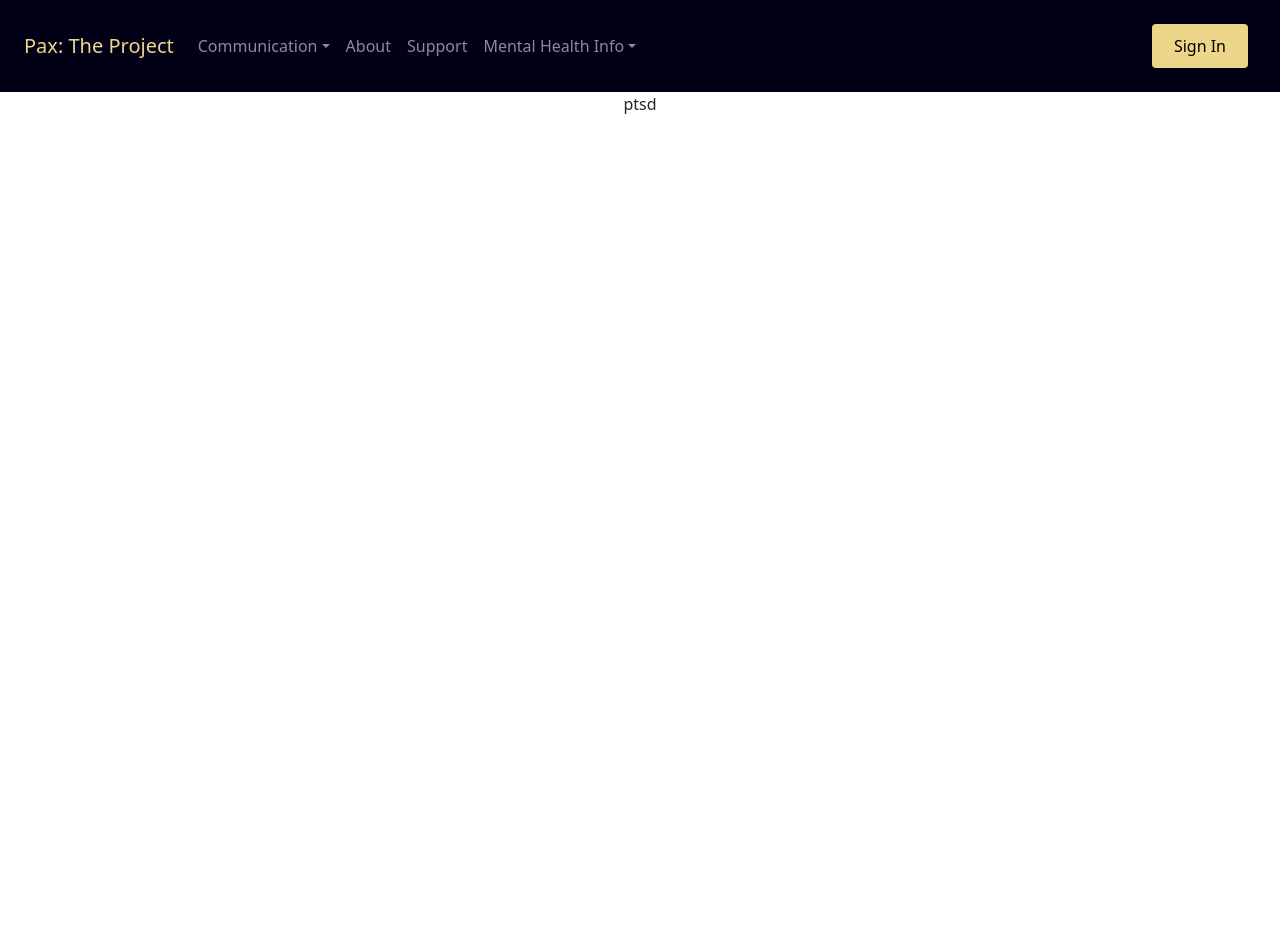
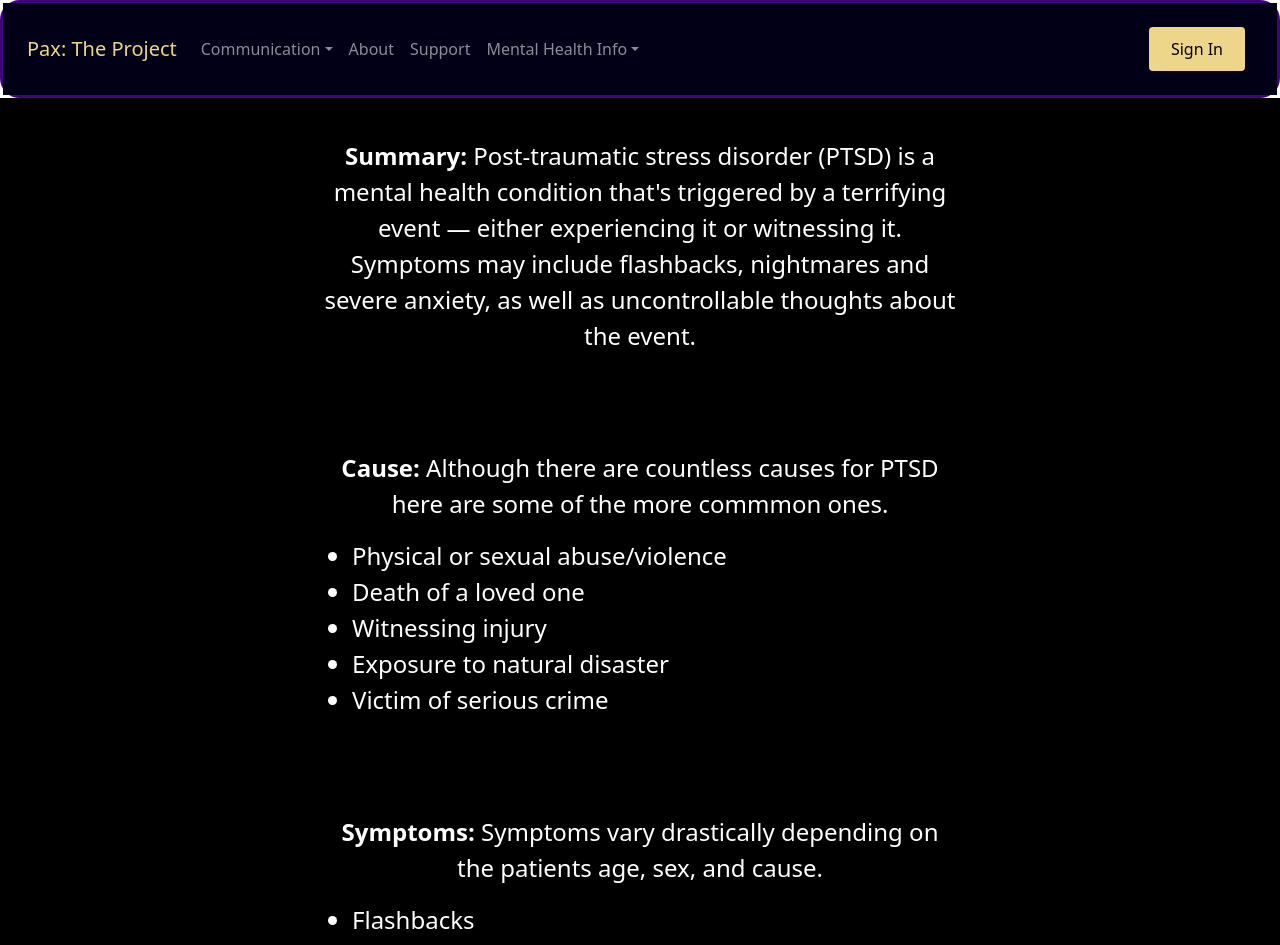
Before and after one commit to johnnyzheng111/PaxGitInit, a React (Create React App) app in the folder web_git_init/: page /mentalHealthInfo/ptsd in a window 1280 px wide. Shown: the top 945 px of the page. Before the commit the page ends 800 px from the top, so only its background shows below. Built offline with nearby package versions, Linux system fonts and the light colour scheme.

Commit message:
styled the ptsd page

```diff
--- a/web_git_init/src/components/Navbar/index.css
+++ b/web_git_init/src/components/Navbar/index.css
@@ -34,3 +34,9 @@
 #NavToggle{
     margin-right: 40px;
 }
+
+#navbar-Border{
+    border-style: solid;
+    border-radius: 20px;
+    border-color: #400480;
+  }
--- a/web_git_init/src/components/Navbar/index.js
+++ b/web_git_init/src/components/Navbar/index.js
@@ -38,7 +38,7 @@ function NavBarIndex() {
 
   return (
 	<Router>
-    <div className="NavBarIndex">
+    <div className="NavBarIndex" id='navbar-Border'>
       <Navbar id='NavBarMain' variant="dark"
 	  expand="md" sticky="top" collapseOnSelect>
         <Navbar.Brand id='NavBarLogoSign' href='/'>
--- a/web_git_init/src/pages/mentalHealthInfo/ptsd.js
+++ b/web_git_init/src/pages/mentalHealthInfo/ptsd.js
@@ -2,7 +2,65 @@ import React from 'react'
 
 const ptsd = () => {
   return (
-    <div>ptsd</div>
+    <>
+        <div className='background'>
+      <div id = "Section">
+        <p> <b>Summary:</b> Post-traumatic stress disorder (PTSD) is a mental health condition that's triggered by a terrifying event — either experiencing it or witnessing it. Symptoms may include flashbacks, nightmares and severe anxiety, as well as uncontrollable thoughts about the event.</p>
+      </div>
+      <div id = "Section">
+        <p><b>Cause:</b> Although there are countless causes for PTSD here are some of the more commmon ones.</p>
+        <ul id="list">
+          <li>Physical or sexual abuse/violence</li>
+          <li>Death of a loved one</li>
+          <li>Witnessing injury</li>
+          <li>Exposure to natural disaster</li>
+          <li>Victim of serious crime</li>
+        </ul>
+      </div>
+      <div id='Section'>
+      <p><b>Symptoms:</b> Symptoms vary drastically depending on the patients age, sex, and cause.</p>
+        <ul id="list">
+          <li>Flashbacks</li>
+          <li>Nightmares </li>
+          <li>Severe anxiety</li>
+          <li>Uncontrollable thoughts about the event </li>
+          <li>Reliving the event as if it were happening again.</li>
+          <li>Severe emotional distress or physical reactions</li>
+          <li>Feelings of detachments</li>
+          <li>Hopelessness</li>
+        </ul>
+      </div>
+
+      <div id='Section'>
+      <p><b>Treatment:</b>Treatment varies heavily depending on the experience which causes the patient to develop PTSD.</p>
+        <ol id="list">
+            <li>
+              <b>Psychotherapy:</b>
+              <ol id="doubleBulletPoints">
+                <li>Cognitive Behavioral Therapy:
+                  <ol id="tripleBulletPoints">
+                  <li><b>Acceptance and commitment therapy:</b>Focuses on accepting the traumatic event rather than challenging it.</li>
+                  <li><b>Exposure therapy:</b> creates a safe environment to expose individuals to things that they fear and avoid. The exposure to the feared objects, activities or situations in a safe environment helps reduce fear and decrease avoidance.</li>
+                  <li><b>Cognitive restructuring:</b> Exchanging negative thoughts for positive ones.</li>
+                  <li><b>Stress inoculation training:</b>Patients are taught relaxation techniques such as breathing, progressive muscle relaxation skills, and communication coping skills.</li>
+                  </ol>
+                </li>
+                <li><b>Trauma-focused cognitive behavioral therapy:</b> Individuals work through the memories of the trauma in a safe and structured environment, trying to correct negative cognitions and thoughts while also performing gradual exposure to triggers. This therapy is held over 8 to 25 sessions with the child/adolescent and their caregiver. The treatment helps correct distorted beliefs in the children while also helping parents and caregivers process their own distress and support the children.</li>
+                <li> <b>Prolonged exposure therapy:</b> Prolonged exposure therapy typically consists of 8 to 15 weekly, 90 minutes sessions. Patients will first be exposed to a past traumatic memory, after which they immediately discuss the traumatic memory and then are exposed to a ”safe, but trauma related situations that the fluent fears and avoids” </li>
+
+              </ol>
+            </li>
+            <li><b>Medication:</b> Antidepressants</li>
+        </ol>
+
+
+
+      </div>
+
+
+
+
+    </div></>
   )
 }
 
--- a/web_git_init/src/pages/mentalHealthInfo/schizophrenia.js
+++ b/web_git_init/src/pages/mentalHealthInfo/schizophrenia.js
@@ -2,7 +2,10 @@ import React from 'react'
 
 const schizophrenia = () => {
   return (
-    <div>schizophrenia</div>
+<div>
+
+</div>
+
   )
 }
 
--- a/web_git_init/src/pages/signin.js
+++ b/web_git_init/src/pages/signin.js
@@ -75,16 +75,19 @@ function SignIn({setIsAuth}) {
     <div className="signin">
     <form action="">
         <h1>Sign in</h1>
+        <div className='input'>
         <input placeholder="Email..."
+        type="email"
         onChange={(event) => {
             setLoginEmail(event.target.value);
           }} />
         <input placeholder="Password..."
+        type="password" name = "password" method="POST"
         onChange={(event) => {
             setLoginPassword(event.target.value);
           }} />
         <button onClick={login}>Sign in </button>
-
+        </div>
         <h6>Not yet register? <span>
         <form action="/signup" class="inline">
             <button class="float-left submit-button" >SignUp</button>
--- a/web_git_init/src/pages/styles.css
+++ b/web_git_init/src/pages/styles.css
@@ -74,3 +74,54 @@
 .signin__link:hover{
     text-decoration: underline;
 }
+
+.input{
+  border-radius: 100px;
+}
+
+#Section{
+  display: inline-block;
+  align-items: center;
+  font-size: 24px;
+  margin: 5vh 40vh 5vh 40vh
+}
+
+
+
+#list{
+  text-align:justify;
+}
+
+#doubleBulletPoints{
+  list-style-type: lower-alpha;
+  padding-bottom: 0;
+  font-size: 18px;
+}
+#tripleBulletPoints{
+  list-style-type:lower-roman;
+  padding-bottom: 0;
+  font-size: 14px;
+}
+#firstBulletPoint{
+  margin-left:2em
+}
+#secondBulletPoint{
+  margin-left:2em; padding-bottom: 0;
+}
+
+.background{
+  background-color: black;
+  color: white;
+}
+
+#image{
+  display: inline-block;
+  width: 200px;
+  height: 200px;
+}
+
+#navbar-Border{
+  border-style: solid;
+  border-radius: 20px;
+  border-color: #400480;
+}
```
